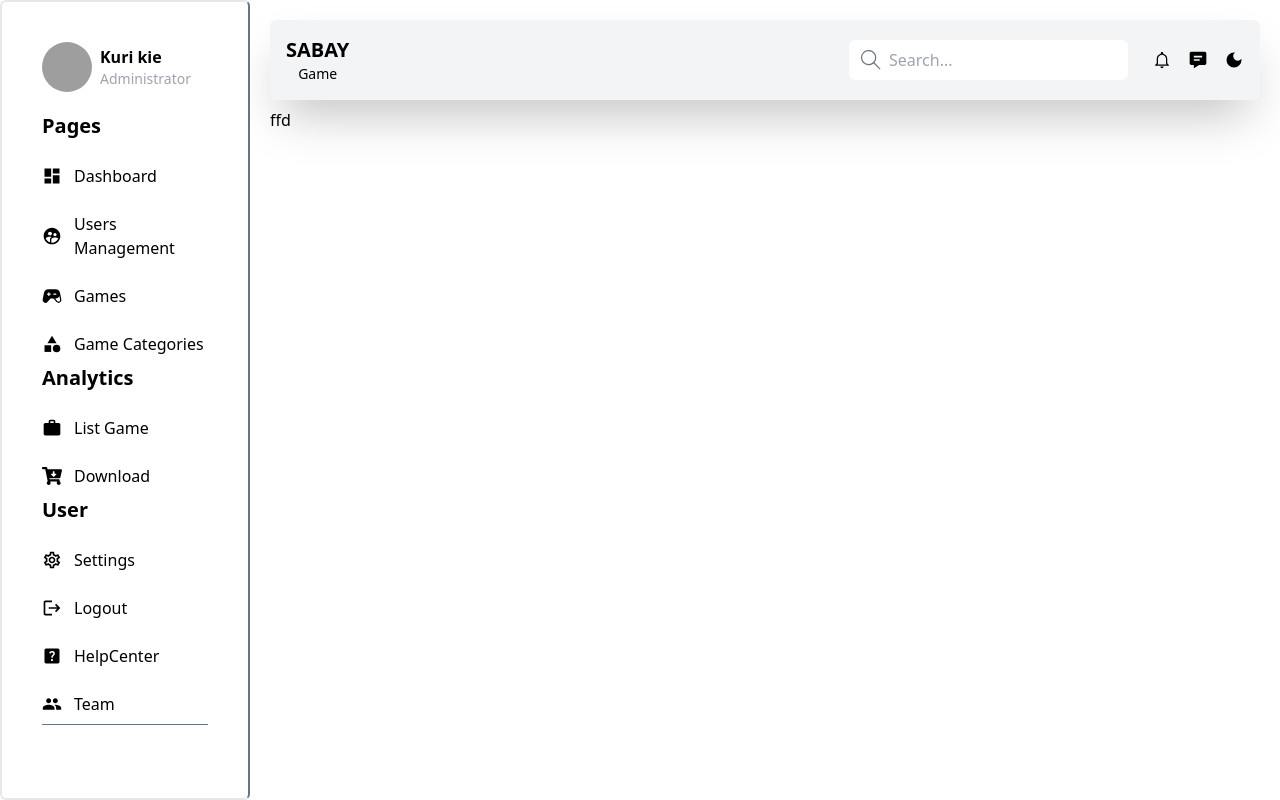
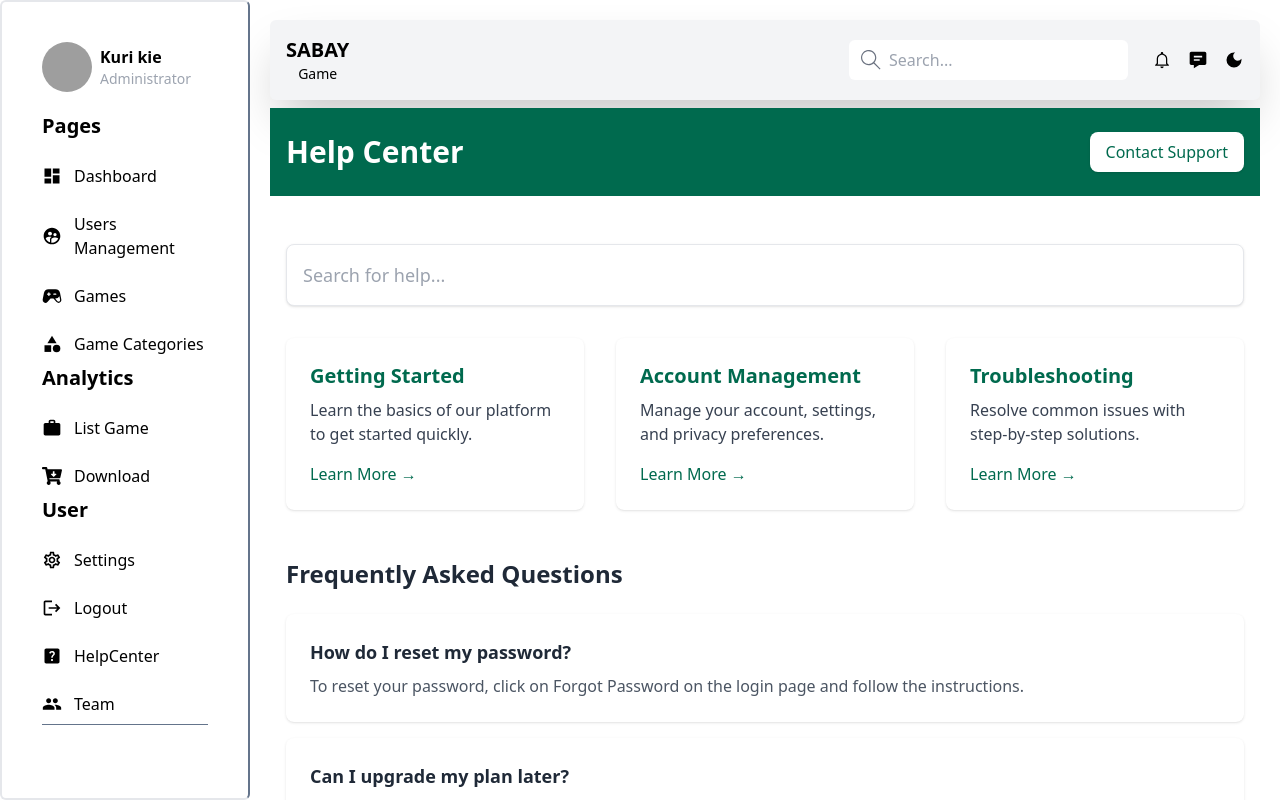
Before and after one commit to Kukseng/Dashboard_gamerec, a Next.js app: page /dashboard/helpcenter in a window 1280 px wide. Built offline with nearby package versions, Linux system fonts and the light colour scheme; grey boxes are pictures that could not be loaded.

Commit message:
helpcenter

```diff
--- a/src/app/dashboard/download/page.jsx
+++ b/src/app/dashboard/download/page.jsx
@@ -8,7 +8,7 @@
     name: "FIFA 23",
     downloads: 1500,
     image:
-      "https://media.contentapi.ea.com/content/dam/ea/fifa/fifa-mobile/season-5/global_assets/images/2023/03/fifa-mobile-grid-tile-season-5-16x9-1.jpg.adapt.crop191x100.1200w.jpg",
+      "https://media.contentapi.ea.com/content/dam/ea/fifa/fifa-mobile/season-5/global_assets/images/2023/03/fifa-mobile-grid-tile-season-5-16x9-1.jpg.adapt.crop16x9.1023w.jpg",
 
     developer: "EA Sports",
     rating: 4.5,
@@ -48,6 +48,8 @@
       <div className="relative">
         <Image
           src={game.image}
+          width={1000}
+          height={1000}
           alt={game.name}
           className="w-full h-48 object-cover"
         />
--- a/src/app/dashboard/helpcenter/page.jsx
+++ b/src/app/dashboard/helpcenter/page.jsx
@@ -1,6 +1,108 @@
-import React from "react";
+// pages/dashboard/helpcenter/page.jsx (or HelpCenter.jsx)
+"use client";
+
+import { useState } from "react";
 
 const HelpCenter = () => {
-  return <div>ffd</div>;
+  const [searchQuery, setSearchQuery] = useState("");
+  const categories = [
+    {
+      title: "Getting Started",
+      description: "Learn the basics of our platform to get started quickly.",
+      link: "#",
+    },
+    {
+      title: "Account Management",
+      description: "Manage your account, settings, and privacy preferences.",
+      link: "#",
+    },
+    {
+      title: "Troubleshooting",
+      description: "Resolve common issues with step-by-step solutions.",
+      link: "#",
+    },
+  ];
+
+  const filteredCategories = categories.filter((category) =>
+    category.title.toLowerCase().includes(searchQuery.toLowerCase())
+  );
+
+  return (
+    <div>
+      {/* Header Section */}
+      <header className="bg-[#006A4E] text-white py-6">
+        <div className="container mx-auto px-4 flex justify-between items-center">
+          <h1 className="text-3xl font-bold">Help Center</h1>
+          <button className="px-4 py-2 bg-white text-[#006A4E] rounded-lg shadow hover:bg-gray-100">
+            Contact Support
+          </button>
+        </div>
+      </header>
+
+      {/* Main Section */}
+      <main className="container mx-auto px-4 py-12">
+        {/* Search Bar */}
+        <div className="mb-8">
+          <input
+            type="text"
+            id="searchInput"
+            placeholder="Search for help..."
+            value={searchQuery}
+            onChange={(e) => setSearchQuery(e.target.value)}
+            className="w-full p-4 text-lg border rounded-lg shadow focus:ring-2 focus:ring-[#006A4E] focus:outline-none"
+          />
+        </div>
+
+        {/* Categories Section */}
+        <section className="grid grid-cols-1 sm:grid-cols-2 lg:grid-cols-3 gap-8">
+          {filteredCategories.map((category, index) => (
+            <div
+              key={index}
+              className="bg-white p-6 rounded-lg shadow hover:shadow-lg transition"
+            >
+              <h2 className="text-xl font-semibold text-[#006A4E] mb-2">
+                {category.title}
+              </h2>
+              <p className="text-gray-700">{category.description}</p>
+              <a
+                href={category.link}
+                className="text-[#006A4E] mt-4 inline-block"
+              >
+                Learn More →
+              </a>
+            </div>
+          ))}
+        </section>
+
+        {/* FAQ Section */}
+        <section className="mt-12">
+          <h2 className="text-2xl font-bold text-gray-800 mb-6">
+            Frequently Asked Questions
+          </h2>
+          <div className="space-y-4">
+            <div className="bg-white p-6 rounded-lg shadow">
+              <h3 className="text-lg font-semibold text-gray-800">
+                How do I reset my password?
+              </h3>
+              <p className="text-gray-600 mt-2">
+                To reset your password, click on Forgot Password on the login
+                page and follow the instructions.
+              </p>
+            </div>
+            <div className="bg-white p-6 rounded-lg shadow">
+              <h3 className="text-lg font-semibold text-gray-800">
+                Can I upgrade my plan later?
+              </h3>
+              <p className="text-gray-600 mt-2">
+                Yes, you can upgrade or downgrade your plan anytime from the
+                account settings page.
+              </p>
+            </div>
+          </div>
+        </section>
+      </main>
+    </div>
+  );
 };
+
 export default HelpCenter;
```
